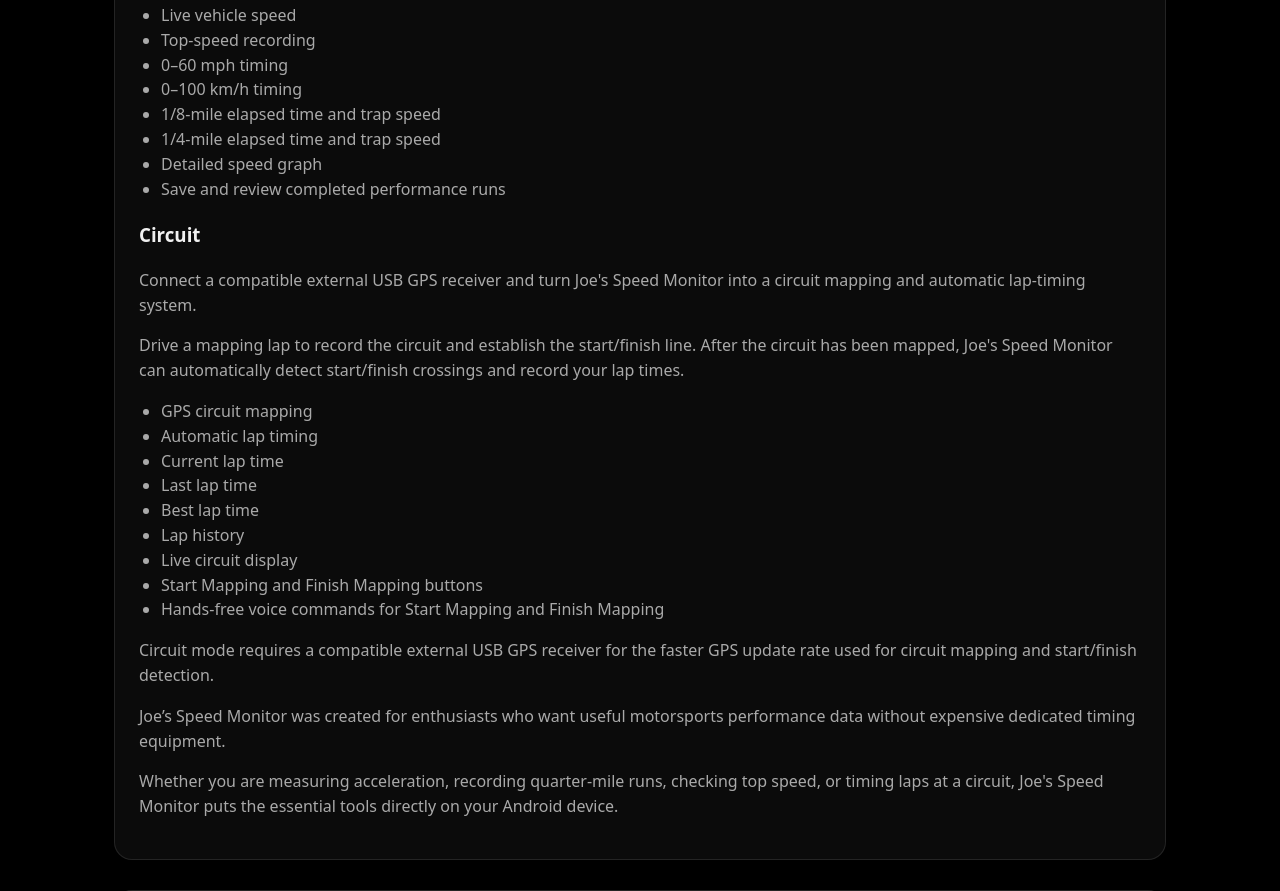
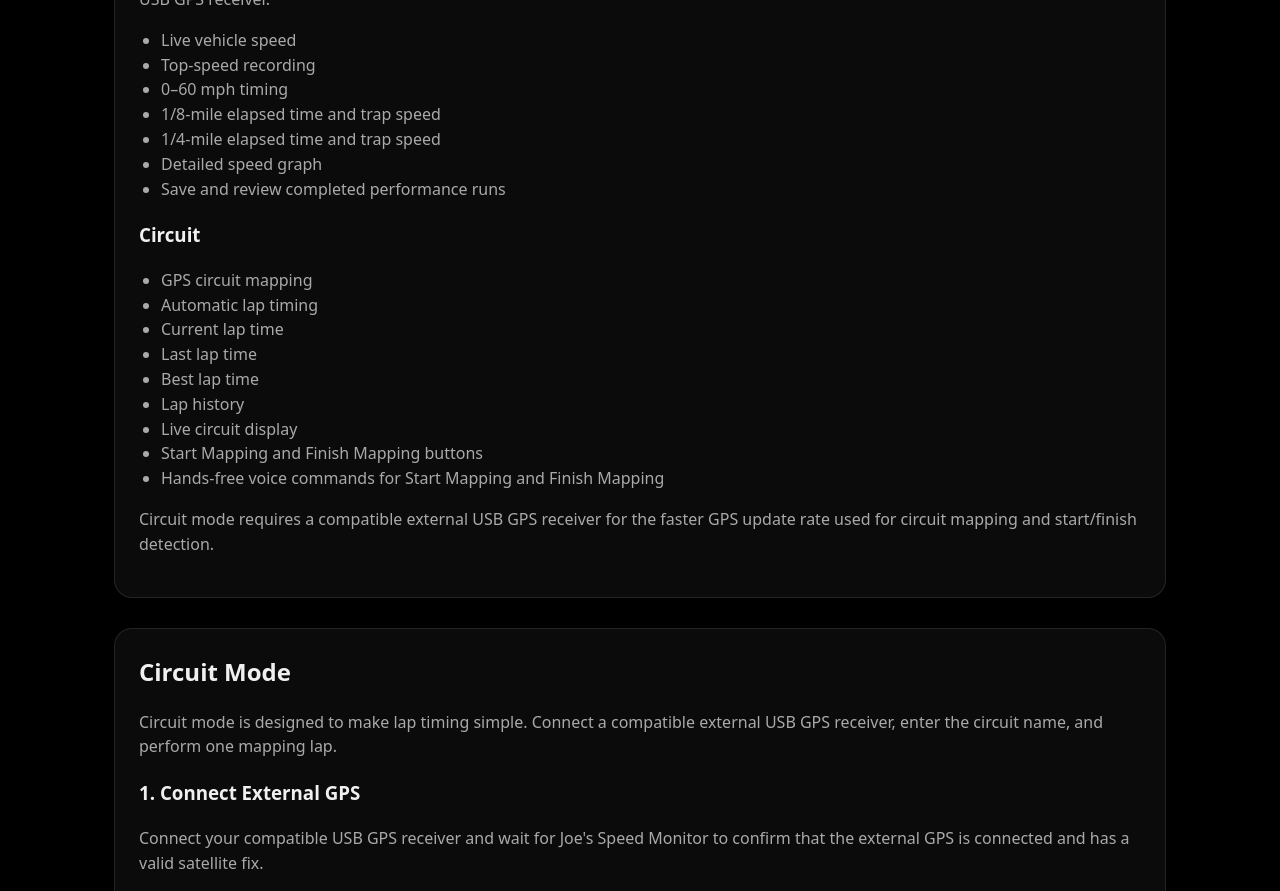
Before and after one commit to joesgarage2023/joesgarage2023.github.io, a plain HTML site: page speed-monitor/index.html in a window 1280 px wide. Shown: the part 868-1759 px from the top of the page. Drawn offline with Linux system fonts and the light colour scheme.

Commit message:
Revise content and features for Joe's Speed Monitor
Updated the description and features of Joe's Speed Monitor, removing redundant information and clarifying its purpose.

```diff
--- a/speed-monitor/index.html
+++ b/speed-monitor/index.html
@@ -87,7 +87,9 @@
             </h2>
 
             <p>
-                Joe’s Speed Monitor is a simple, low-cost motorsports timing app built for Android.
+                Joe’s Speed Monitor was created for enthusiasts who
+                want useful motorsports performance data without
+                expensive dedicated timing equipment.
             </p>
 
             <p>
@@ -122,10 +124,6 @@
                 </li>
 
                 <li>
-                    0–100 km/h timing
-                </li>
-
-                <li>
                     1/8-mile elapsed time and trap speed
                 </li>
 
@@ -149,19 +147,6 @@
             <h3>
                 Circuit
             </h3>
-
-            <p>
-                Connect a compatible external USB GPS receiver and
-                turn Joe's Speed Monitor into a circuit mapping and
-                automatic lap-timing system.
-            </p>
-
-            <p>
-                Drive a mapping lap to record the circuit and establish
-                the start/finish line. After the circuit has been mapped,
-                Joe's Speed Monitor can automatically detect start/finish
-                crossings and record your lap times.
-            </p>
 
             <ul class="feature-list">
 
@@ -208,19 +193,6 @@
                 Circuit mode requires a compatible external USB GPS
                 receiver for the faster GPS update rate used for
                 circuit mapping and start/finish detection.
-            </p>
-
-            <p>
-                Joe’s Speed Monitor was created for enthusiasts who
-                want useful motorsports performance data without
-                expensive dedicated timing equipment.
-            </p>
-
-            <p>
-                Whether you are measuring acceleration, recording
-                quarter-mile runs, checking top speed, or timing laps
-                at a circuit, Joe's Speed Monitor puts the essential
-                tools directly on your Android device.
             </p>
 
         </div>
@@ -386,11 +358,6 @@
             </p>
 
             <p>
-                The external GPS receiver can be used in Drag Racing
-                mode and is required for Circuit mode.
-            </p>
-
-            <p>
                 <strong>
                     Recommended for Drag Racing mode and required
                     for Circuit mode.
```
